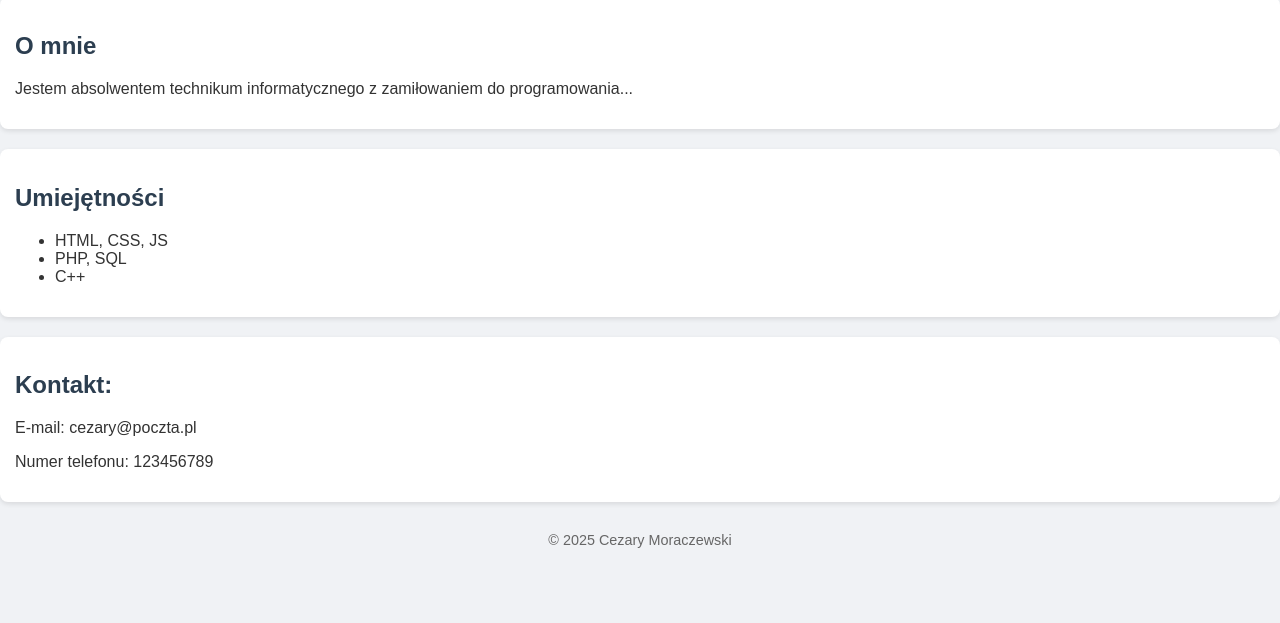
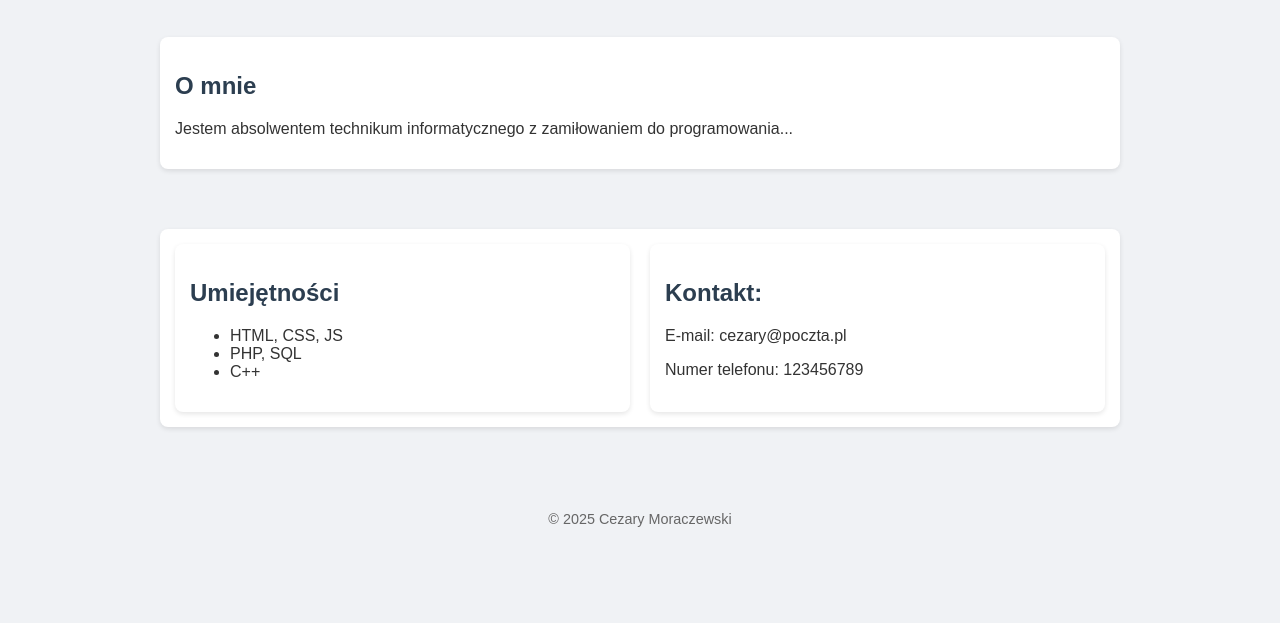
Before and after one commit to Cezarykoder/cv-html, a plain HTML site: page index.html in a window 1280 px wide. Shown: the part 177-800 px from the top of the page. Drawn offline with Linux system fonts and the light colour scheme.

Commit message:
Flexbox + responsywność

```diff
--- a/index.html
+++ b/index.html
@@ -6,6 +6,7 @@
 	<link rel="stylesheet" href="style.css">
 </head>
 <body>
+	<div class="container">
 	<header>
 		<h1>Cezary Moraczewski</h1>
 		<p>Junior Web Developer</p>
@@ -16,23 +17,25 @@
 		<p>Jestem absolwentem technikum informatycznego z zamiłowaniem do programowania...</p>
 	</section>
 
-	<section>
+	<section class="skills-contact">
+		<div>
 			<h2>Umiejętności</h2>
 			<ul>
 				<li>HTML, CSS, JS</li>
 				<li>PHP, SQL</li>
 				<li>C++</li>
 			</ul>
-	</section>
-
-	<section>
+		</div>
+		<div>
 			<h2>Kontakt:</h2>
 			<p>E-mail: cezary@poczta.pl</p>
 			<p>Numer telefonu: 123456789</p>
+		</div>
 	</section>
 
 	<footer>
 		<p>&copy; 2025 Cezary Moraczewski</p>
 	</footer>
+	</div>
 </body>
 </html>
--- a/style.css
+++ b/style.css
@@ -31,3 +31,28 @@ footer
 	font-size: 0.9em;
 	color:#666;
 }
+.container
+{
+	max-width:960px;
+	margin: 0 auto;
+	padding:20px;
+	display:flex;
+	flex-direction:column;
+	gap:20px;
+}
+@media(min-width:768px)
+{
+	section.skills-contact
+	{
+		display:flex;
+		gap:20px;
+	}
+	section.skills-contact > div
+	{
+		flex: 1;
+		background-color: #fff;
+		padding:15px;
+		border-radius:8px;
+		box-shadow: 0 2px 5px rgba(0,0,0,0.1);
+	}
+}
```
Lines whose indentation alone changed are shown as unchanged.
